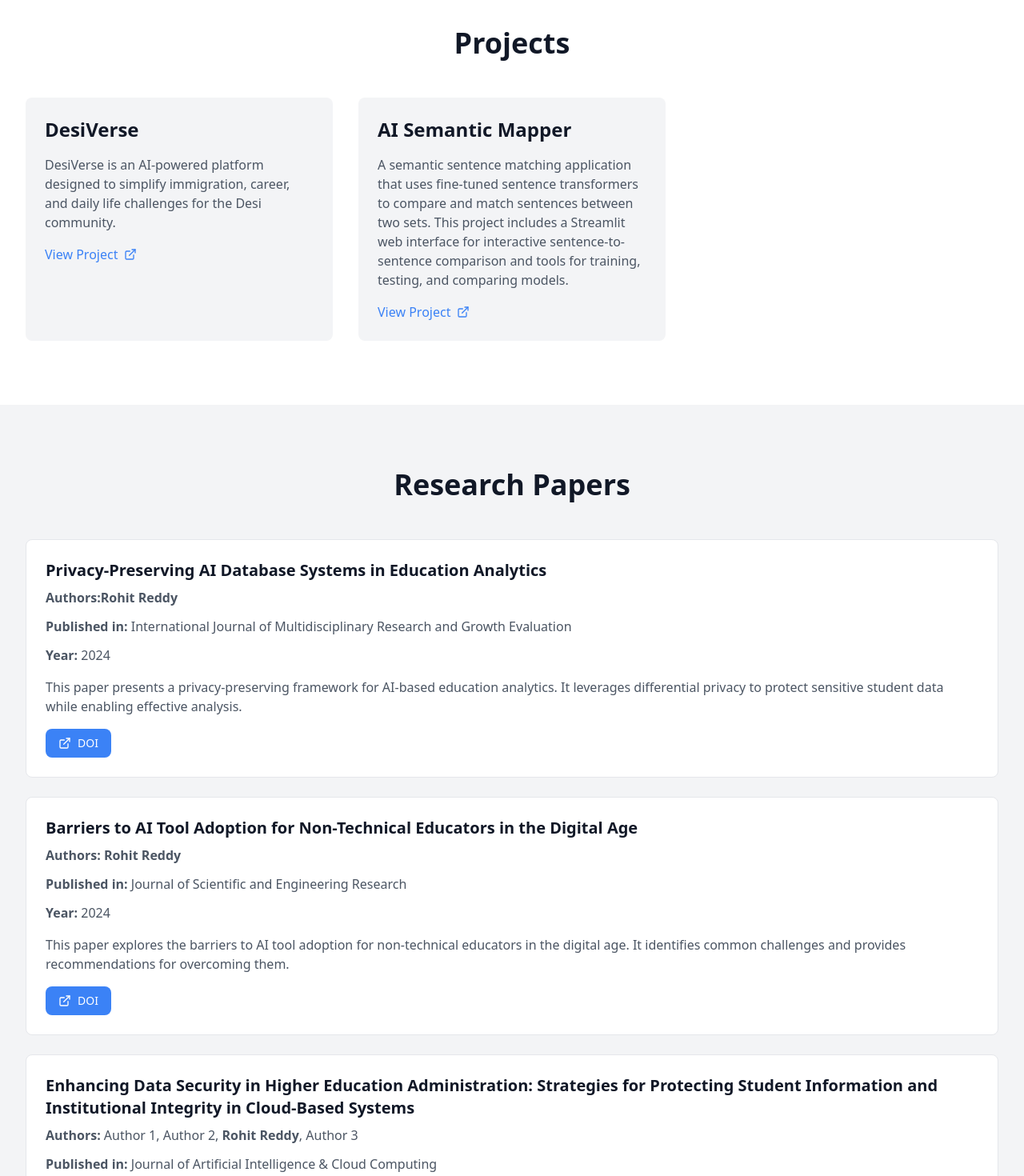
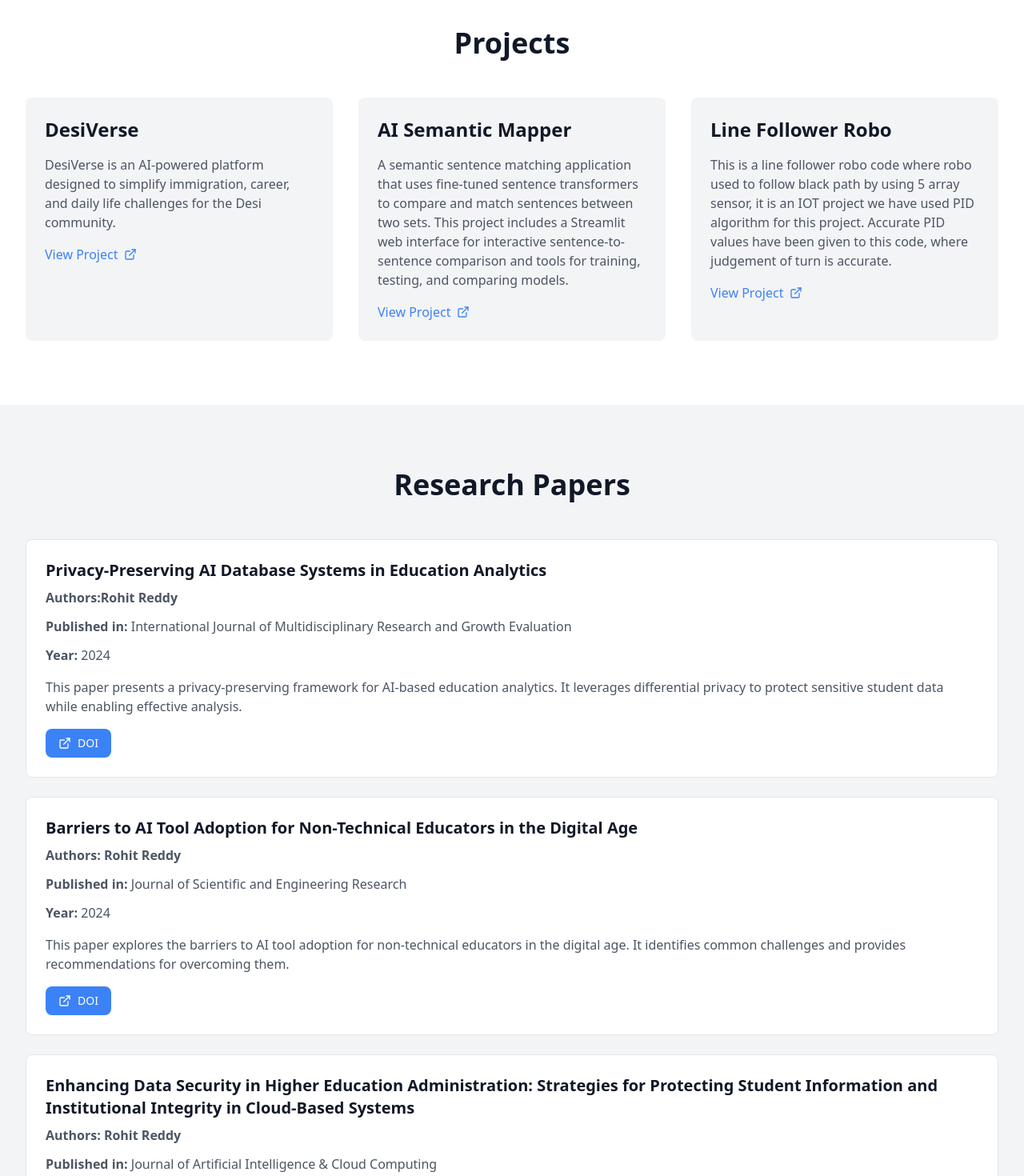
Before and after one commit to Rohit998/portfolio, a React (Vite) app: page / in a window 1280 px wide. Shown: the part 1280-2750 px from the top of the page at 80% size. Built offline with nearby package versions, Linux system fonts and the light colour scheme.

Commit message:
Add Line Follower Robo project with description and GitHub link

```diff
--- a/src/App.jsx
+++ b/src/App.jsx
@@ -179,6 +179,13 @@ function Portfolio() {
                 View Project <ExternalLink size={16} className="ml-2" />
               </a>
             </div>
+            <div className={`p-6 rounded-lg ${darkMode ? 'bg-gray-800' : 'bg-gray-100'} hover:shadow-lg transition-shadow`}>
+              <h3 className="text-2xl font-bold mb-4">Line Follower Robo</h3>
+              <p className="text-gray-600 dark:text-gray-400 mb-4">This is a line follower robo code where robo used to follow black path by using 5 array sensor, it is an IOT project we have used PID algorithm for this project. Accurate PID values have been given to this code, where judgement of turn is accurate.</p>
+              <a href="https://github.com/Rohit998/line-follower-robo-" target="_blank" rel="noopener noreferrer" className="text-blue-500 hover:underline flex items-center">
+                View Project <ExternalLink size={16} className="ml-2" />
+              </a>
+            </div>
           </div>
         </div>
       </section>
@@ -276,7 +283,7 @@ function Portfolio() {
                 <div className="flex-1">
                   <h3 className="text-xl font-bold mb-2">Enhancing Data Security in Higher Education Administration: Strategies for Protecting Student Information and Institutional Integrity in Cloud-Based Systems</h3>
                   <p className="text-gray-600 dark:text-gray-400 mb-3">
-                    <span className="font-semibold">Authors:</span> Author 1, Author 2, <span className="font-semibold">Rohit Reddy</span>, Author 3
+                    <span className="font-semibold">Authors:</span>  <span className="font-semibold">Rohit Reddy</span>
                   </p>
                   <p className="text-gray-600 dark:text-gray-400 mb-3">
                     <span className="font-semibold">Published in:</span> Journal of Artificial Intelligence & Cloud Computing
```
